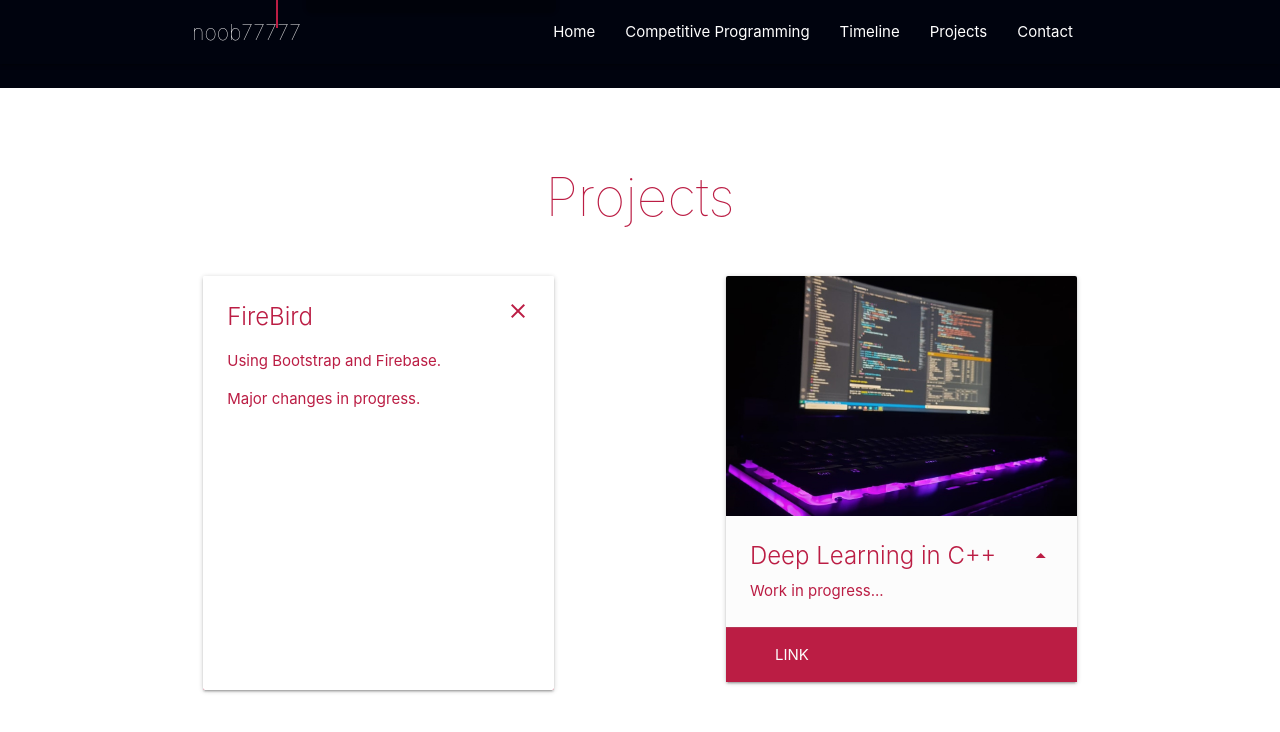
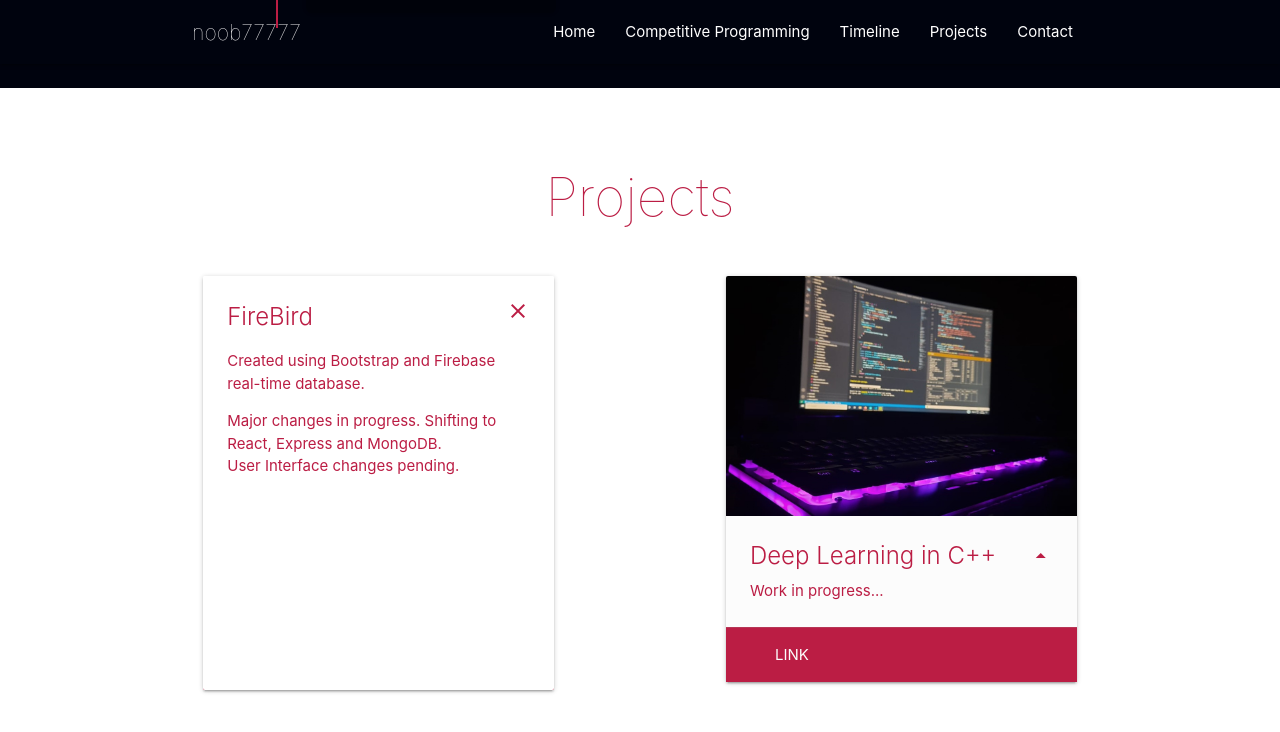
Before and after one commit to noob77777/noob77777.github.io, a React (Create React App) app: page / in a window 1280 px wide. Both pictures are taken after a click on the element 378 px from the left and 3620 px from the top of the page. Shown: the part 3220-3952 px from the top of the page. Built offline with nearby package versions, Linux system fonts and the light colour scheme.

Commit message:
UI fixes

```diff
--- a/src/components/Main/Contact/Contact.js
+++ b/src/components/Main/Contact/Contact.js
@@ -13,6 +13,7 @@ class Contact extends Component {
     this.handleChangeName = this.handleChangeName.bind(this);
     this.handleChangeEmail = this.handleChangeEmail.bind(this);
     this.handleChangeMessage = this.handleChangeMessage.bind(this);
+    this.handleSubmit = this.handleSubmit.bind(this);
   }
 
   handleChangeName(event) {
@@ -31,6 +32,28 @@ class Contact extends Component {
     this.setState({
       form: { ...this.state.form, message: event.target.value },
     });
+  }
+
+  handleSubmit(event) {
+    event.preventDefault();
+    document.getElementById("submit").innerText = " . . . ";
+    setTimeout(() => {
+      document.getElementById("submit").innerText = "SUBMIT";
+      this.setState({
+        form: {
+          name: "",
+          email: "",
+          message: "",
+        },
+      });
+      for (
+        let label = document.getElementsByTagName("label"), i = label.length;
+        i--;
+
+      ) {
+        label[i].classList.remove("active");
+      }
+    }, 1000);
   }
 
   render() {
@@ -93,10 +116,9 @@ class Contact extends Component {
                 </div>
                 <div className="input-field center">
                   <button
+                    id="submit"
                     className={styles.findbtn + " btn"}
-                    onClick={(event) => {
-                      event.preventDefault();
-                    }}
+                    onClick={this.handleSubmit}
                   >
                     Submit
                   </button>
--- a/src/components/Main/Home/Home.js
+++ b/src/components/Main/Home/Home.js
@@ -1,5 +1,5 @@
 import React, { Component } from "react";
-import styles from "./home.module.scss";
+import styles from "./Home.module.scss";
 import Navbar from "../Navbar/Navbar";
 import Header from "../Header/Header";
 import CP from "../CP/CP";
--- a/src/components/Main/Projects/Projects.js
+++ b/src/components/Main/Projects/Projects.js
@@ -44,10 +44,18 @@ class Projects extends Component {
                   <span className="card-title">
                     FireBird<i className="material-icons right">close</i>
                   </span>
-                  <p>Using Bootstrap and Firebase. </p>
-                  <p>Major changes in progress.</p>
+                  <p>
+                    Created using Bootstrap and Firebase real-time database.{" "}
+                  </p>
+                  <p>
+                    Major changes in progress. Shifting to React, Express and
+                    MongoDB.
+                    <br /> User Interface changes pending.
+                  </p>
                 </div>
               </div>
+              <br />
+              <br />
             </div>
             <div className="col s12 l5 offset-l2">
               <div className={styles.card + " card"}>
@@ -78,6 +86,8 @@ class Projects extends Component {
                   <p></p>
                 </div>
               </div>
+              <br />
+              <br />
             </div>
           </div>
         </div>
```
